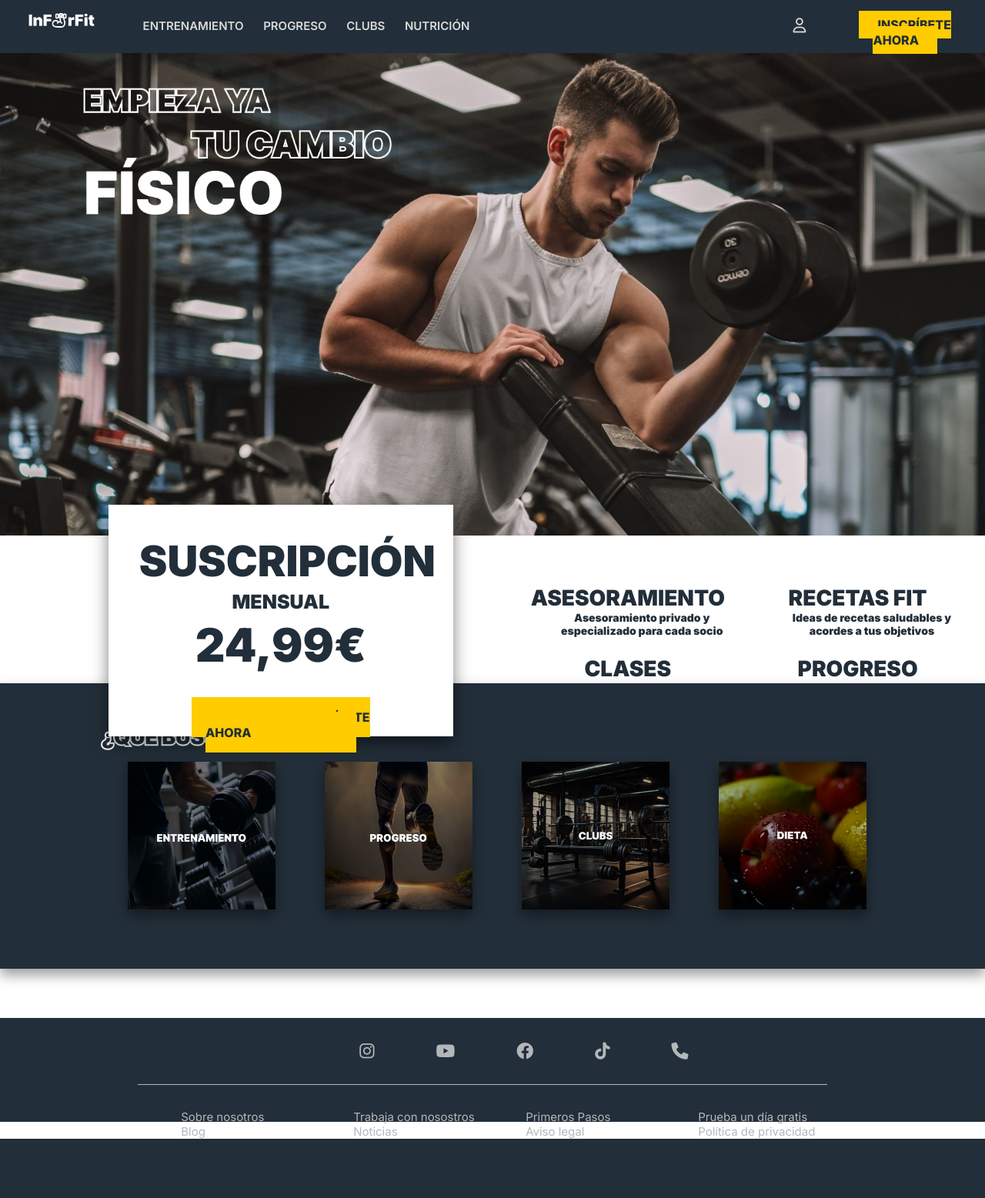
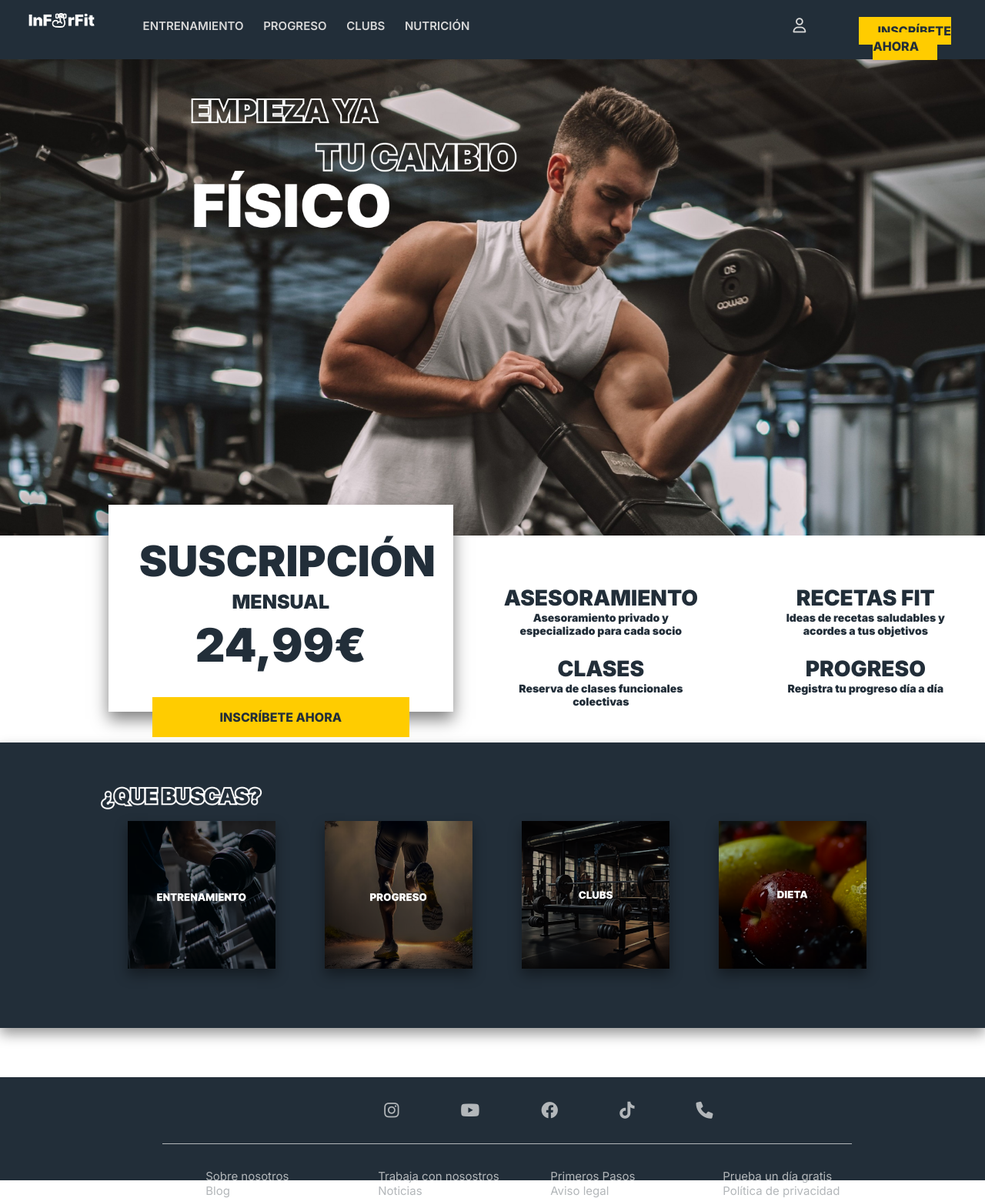
Before and after one commit to javitr17/InforFit-JavierTrujillo, a Django app: page / in a window 1280 px wide. Shown: the whole page at 77% size. Before the commit the page ends 1480 px from the top, so only its background shows below. Run offline with Django 5.2, Linux system fonts and the light colour scheme.

Commit message:
commit 10: estilos registro

```diff
--- a/InForFit/templates/InForFit/index.html
+++ b/InForFit/templates/InForFit/index.html
@@ -6,7 +6,7 @@
             <div class="indexSuscripcion">SUSCRIPCIÓN</div>
             <div class="indexMensual">MENSUAL</div>
             <div class="index2499">24,99€</div>
-            <div class="indexBoton"><a class="navBoton" href="{% url 'signup' %}">INSCRÍBETE AHORA</a></div>
+            <div class="indexBoton"><a href="{% url 'signup' %}">INSCRÍBETE AHORA</a></div>
         </div>
     </div>
 </div>
--- a/InForFit/templates/base.html
+++ b/InForFit/templates/base.html
@@ -35,6 +35,7 @@
 
 {% endblock %}
 <div class="footer">
+    <div class="contenedorFooter">
         <div class="logos">
             <a href="https://www.instagram.com/?hl=es" target="_blank"><i class="fa-brands fa-instagram"></i></a>
             <a href="https://www.youtube.com/" target="_blank"><i class="fa-brands fa-youtube"></i></a>
@@ -53,5 +54,6 @@
             <div>Política de privacidad</div>
         </div>
     </div>
+</div>
 </body>
 </html>
--- a/app/static/css/estilosBase.css
+++ b/app/static/css/estilosBase.css
@@ -71,14 +71,17 @@ body {
 }
 
 .navBoton {
-    padding-top: 1.2rem;
+    padding-top: 1.7rem;
 }
 .footer{
     margin-top: 5vw;
     background-color: #222E39;
     height: 10.5vw;
 }
+.contenedorFooter{
+margin-left: 2rem;
 
+}
 .logos{
     padding:2rem;
     display: flex;
--- a/app/static/css/estilosIndex.css
+++ b/app/static/css/estilosIndex.css
@@ -13,13 +13,18 @@
 height: 15vw;
 }
 
+.seccionInfoGym{
+width: 16rem;
+    margin-left: 4rem;
+}
+
 .infoSuscripcion {
     background-color: #ffffff;
     position: absolute;
     top: 75vh;
     left: 11vw;
     width: 35%; /* Ajusta el tamaño según sea necesario */
-    height: 47%;
+    height: 45%;
     /* box-shadow: 0 8px 16px rgba(0, 0, 0, 0.5);*/
     /*box-shadow: 0 12px 24px rgba(0, 0, 0, 0.5);*/
     box-shadow: 0 10px 20px rgba(0, 0, 0, 0.5);
@@ -31,12 +36,13 @@ height: 15vw;
 
 .indexBoton a{
     background-color: #FFCC00;
-    padding: 1rem 8.5rem;
+    padding: 1.5rem 9.5rem;
     border: none;
     color: #222E39;
     font-weight: 800;
-    font-size: 1rem;
+    font-size: 1.3rem;
     text-decoration: none;
+
 }
 
 
@@ -70,12 +76,14 @@ padding: 2.5rem;
 }
 .tituloInfogym{
     font-size: 28px;
+    padding-bottom: 0;
 
 }
 .descInfoGym{
-    margin-left: 2.3rem;
+    width:100%;
     font-size: 14px;
-    width: 17em;
+    padding: 0;
+
 }
 
 .indexInfogymContainer{
@@ -147,3 +155,85 @@ padding: 2.5rem;
     width: 50px;
     height: 50px;
 }
+
+
+@media (min-width: 769px) and (max-width: 1850px) {
+    .infoSuscripcion{
+        height: 43% ;
+    }
+}
+
+@media (min-width: 769px) and (max-width: 1765px) {
+    .infoSuscripcion{
+        height: 41% ;
+    }
+
+}
+
+@media (min-width: 769px) and (max-width: 1686px) {
+    .infoSuscripcion{
+        height: 43% ;
+    }
+    .indexBoton a{
+        padding: 1.5rem 7.5rem;
+        font-size: 1rem;
+
+    }
+    .seccionInfo {
+        height: 17vw;
+}
+
+}
+
+@media (min-width: 769px) and (max-width: 1590px) {
+    .infoSuscripcion{
+        height: 43% ;
+    }
+
+    .seccionInfo {
+        height: 19vw;
+}
+
+}
+@media (min-width: 769px) and (max-width: 1430px) {
+    .infoSuscripcion{
+        height: 44% ;
+    }
+
+    .seccionInfo {
+        height: 21vw;
+}
+.imagenFondoPrincipal {
+
+    background-image: url("../imagenes/fondowebresponsive1.png");
+
+}
+.indexInfogymContainer{
+    margin-left: 45vw;
+}
+
+}
+
+@media (min-width: 769px) and (max-width: 1367px) {
+    .infoSuscripcion{
+        height: 42% ;
+    }
+     .indexBoton a{
+        padding: 1rem 5.5rem;
+        font-size: 1rem;
+
+    }
+    .indexInfogymContainer{
+    margin-left: 41vw;
+    font-weight: 900;
+    color: #222E39;
+    display: grid;
+    gap: 1.5rem;
+    grid-template-columns: repeat(2, 1fr);
+    text-align: center;
+
+}
+
+
+
+}
--- a/app/templates/app/logIn.html
+++ b/app/templates/app/logIn.html
@@ -5,7 +5,6 @@
     <meta charset="UTF-8">
     <title>Iniciar Sesión</title>
     <link rel="stylesheet" href="{% static 'css/estilosBase.css' %}">
-    <link rel="stylesheet" href="{% static 'css/estilosCabecera.css' %}">
     <link rel="stylesheet" href="{% static 'css/estilosLogin.css' %}">
     <link rel="stylesheet" href="https://cdnjs.cloudflare.com/ajax/libs/font-awesome/6.0.0-beta3/css/all.min.css">
 
@@ -66,7 +65,7 @@
         <div class="loginBotonyEnlace">
         <!-- Botón de Envío -->
             <button type="submit">INICIAR SESIÓN</button>
-            <a href="{% url 'signup' %">Hazte socio</a>
+            <a href="{% url 'signup' %}">Hazte socio</a>
         </div>
     </form>
 </div>
```
Also changed, not shown: app/static/css/estilosCabecera.css (deleted, +0 -71 lines), app/static/css/estilosRegistro1.css (added, +98 -0 lines), app/templates/app/signUp.html (+22 -15 lines), app/static/imagenes/fondo.png (deleted), app/static/imagenes/fondoMain.png (deleted), app/static/imagenes/fondoWeb.jpg (deleted), app/static/imagenes/fondowebresponsive1.png (added), app/static/imagenes/registroFondo.png (added). Lines whose indentation alone changed are shown as unchanged.
